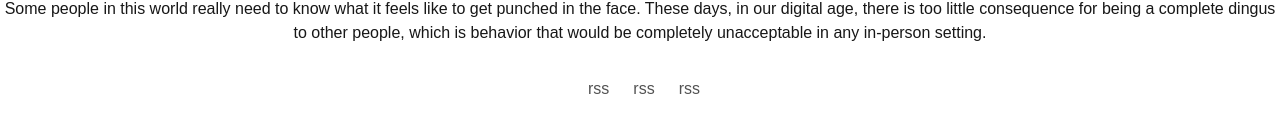
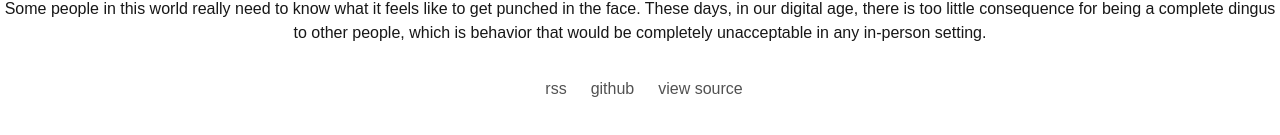
Before and after one commit to wilson048/portfolio, a Next.js app: page / in a window 1280 px wide. Shown: the part 171-306 px from the top of the page. Built offline with nearby package versions, Linux system fonts and the light colour scheme.

Commit message:
Change text of footer links

```diff
--- a/app/components/footer.tsx
+++ b/app/components/footer.tsx
@@ -27,7 +27,7 @@ export default function Footer()
                     key="https://github.com/wilson048"
                     href="https://github.com/wilson048"
                     className="flex items-center transition-all hover:text-neutral-800 dark:hover:text-neutral-100">
-                    <p className="ml-2 h-7">rss</p>
+                    <p className="ml-2 h-7">github</p>
                 </Link>
             {/* <a
                 className="flex items-center transition-all hover:text-neutral-800 dark:hover:text-neutral-100"
@@ -44,7 +44,7 @@ export default function Footer()
                     key=""
                     href=""
                     className="flex items-center transition-all hover:text-neutral-800 dark:hover:text-neutral-100">
-                    <p className="ml-2 h-7">rss</p>
+                    <p className="ml-2 h-7">view source</p>
                 </Link>
             {/* <a
                 className="flex items-center transition-all hover:text-neutral-800 dark:hover:text-neutral-100"
```
